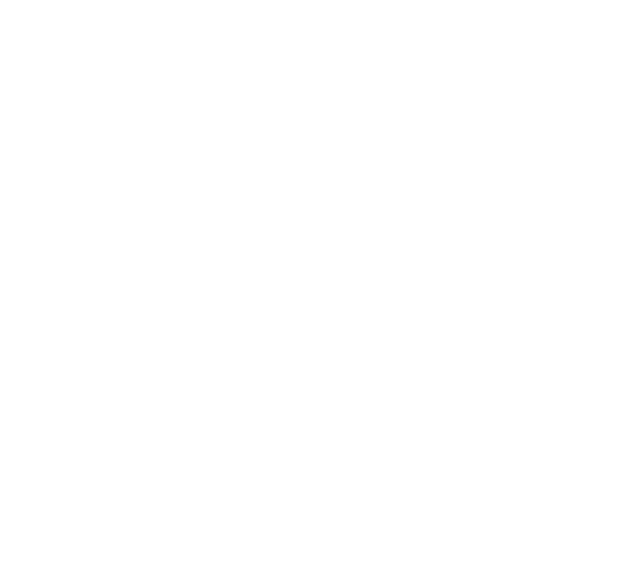
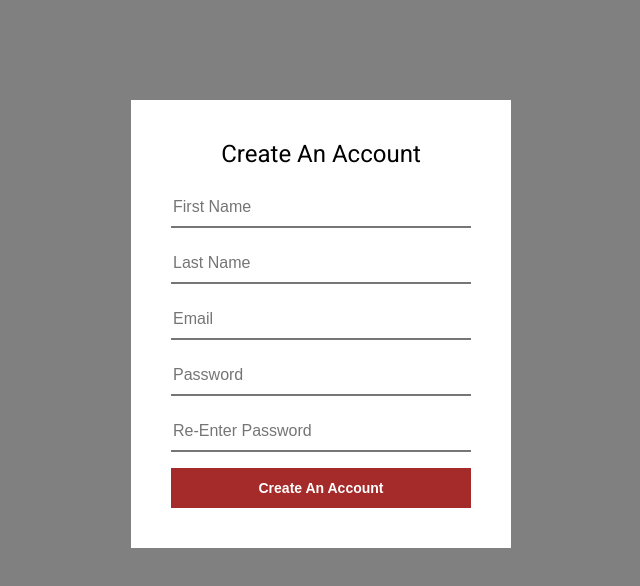
Before and after one commit to jessechen04/Restaurant-TokyoBoat, a plain HTML site: page create-account.html in a window 1280 px wide. Shown: the whole page, without its empty margins (319-959 px from the left). Drawn offline with Linux system fonts and the light colour scheme.

Commit message:
create account and save in database

```diff
--- a/backend/package.json
+++ b/backend/package.json
@@ -11,6 +11,7 @@
   "author": "",
   "license": "ISC",
   "dependencies": {
+    "bcryptjs": "^2.4.3",
     "body-parser": "^1.20.2",
     "dotenv": "^16.4.5",
     "express": "^4.19.2",
--- a/create-account.html
+++ b/create-account.html
@@ -4,8 +4,25 @@
     <meta charset="UTF-8">
     <meta name="viewport" content="width=device-width, initial-scale=1.0">
     <title>Create Account</title>
+
+    <link rel="preconnect" href="https://fonts.googleapis.com">
+    <link rel="preconnect" href="https://fonts.gstatic.com" crossorigin>
+    <link href="https://fonts.googleapis.com/css2?family=Roboto:wght@400;500;700&display=swap" rel="stylesheet">
+
+    <link rel="stylesheet" href="styles/pages/create-account.css">
+    <link rel="stylesheet" href="styles/shared/general.css">
 </head>
-<body>
-
+<body class="create-account-body">
+    <div class="create-account-box">
+        <div class="create-account-title">Create An Account</div>
+        <form class="input-grid" action="/register" method="POST">
+            <input class="input" type="text" name="firstName" placeholder="First Name">
+            <input class="input" type="text" name="lastName" placeholder="Last Name">
+            <input class="input" type="email" name="email" placeholder="Email">
+            <input class="input" type="password" name="password" placeholder="Password">
+            <input class="input" type="password" name="passwordConfirm" placeholder="Re-Enter Password">
+            <input class="create-account-button" type="submit" value="Create An Account">
+        </form>
+    </div>
 </body>
 </html>
--- /dev/null
+++ b/styles/pages/create-account.css
@@ -0,0 +1,45 @@
+.create-account-body {
+    background-color: gray;
+    display: flex;
+    justify-content: center;
+}
+
+.create-account-box {
+    display: grid;
+    justify-items: center;
+
+    background-color: white;
+    margin-top: 100px;
+    padding: 40px;
+}
+
+.create-account-title {
+    font-size: 24px;
+    margin-bottom: 20px;
+}
+
+.input-grid {
+    display: grid;
+    grid-template-columns: 300px;
+    row-gap: 16px;
+}
+
+.input {
+    height: 36px;
+    font-size: 16px;
+    border-top: 0px;
+    border-left: 0px;
+    border-right: 0px;
+}
+
+.create-account-button {
+    font-weight: 800;
+    font-size: 14px;
+    color: white;
+    background-color: brown;
+    border: none;
+
+    height: 40px;
+
+    cursor: pointer;
+}
--- a/styles/pages/sign-in-username.css
+++ b/styles/pages/sign-in.css
@@ -11,6 +11,11 @@
     background-color: white;
     margin-top: 100px;
     padding: 40px;
+}
+
+.sign-in-title {
+    font-size: 24px;
+    margin-bottom: 20px;
 }
 
 .create-account-box {
```
Also changed, not shown: backend/login.js (+41 -0 lines), cart.html (added, +29 -0 lines), order-online.html (+2 -2 lines), sign-in-password.html (deleted, +0 -17 lines), sign-in.html (+2 -2 lines), styles/pages/cart.css (added), styles/pages/sign-in-password.css (deleted), 1 other file.
